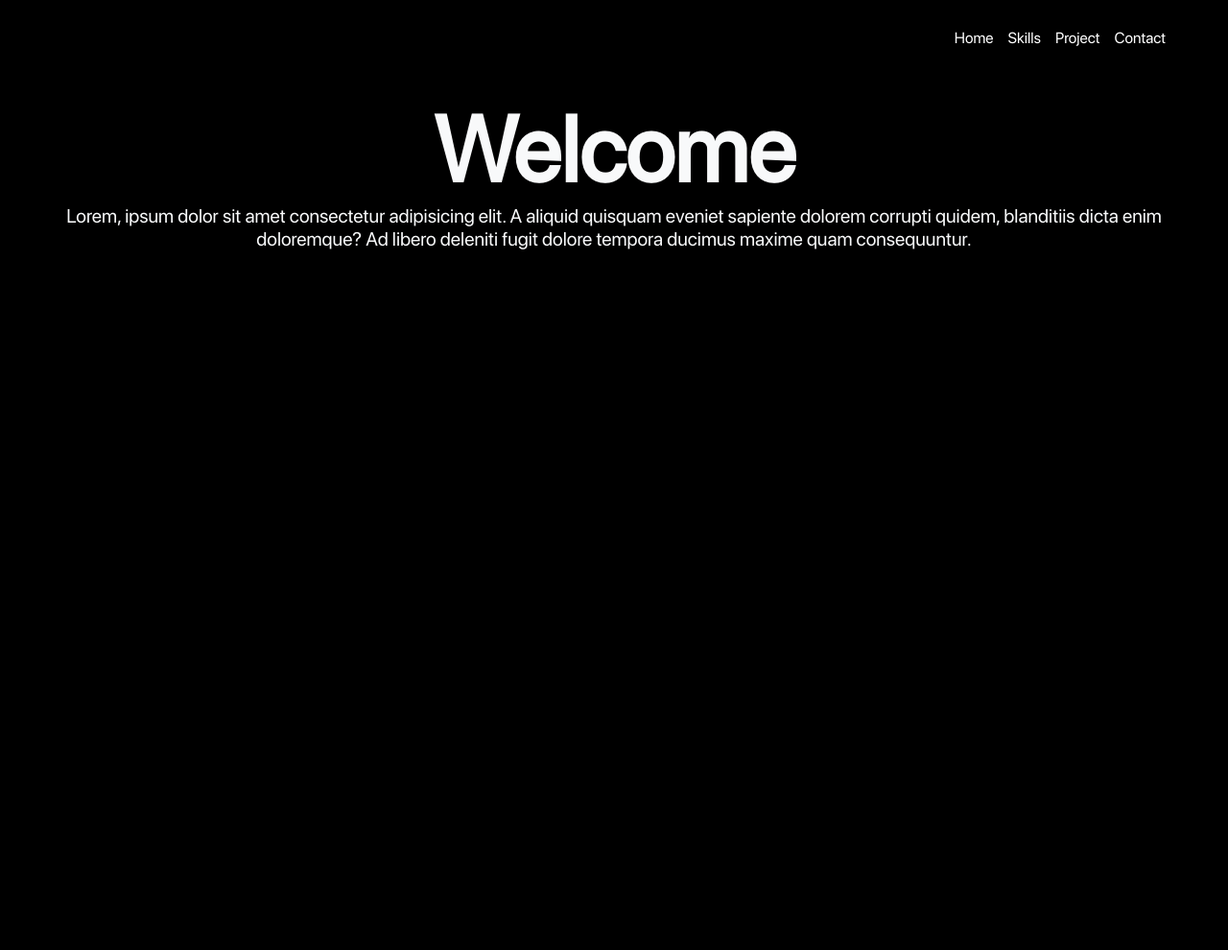
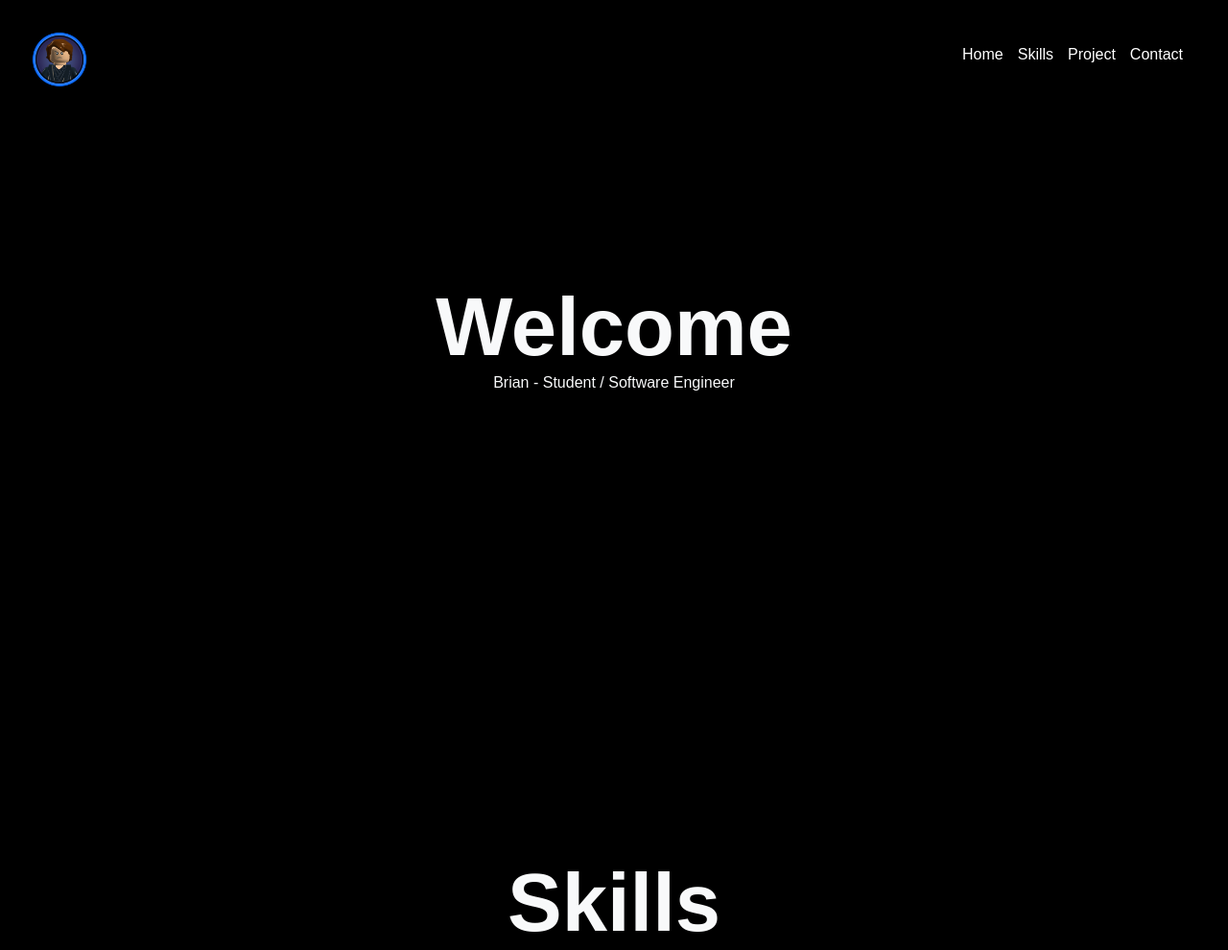
Before and after one commit to DevTythus/Website, a plain HTML site: page index.html in a window 1280 px wide. Shown: the whole page at 96% size. Before the commit the page ends 800 px from the top, so only its background shows below. Drawn offline with Linux system fonts and the light colour scheme.

Commit message:
Finished the navbar
Got a little stuck but I fixed what was holding me back.

```diff
--- a/index.html
+++ b/index.html
@@ -10,26 +10,35 @@
     <header class="header-wrap">
         <nav class="navbar">
             <div class="left-header">
-                <h1 class="name"></h1>
+                <img class="logo" src="/photos/anakin.png" alt="">
             </div>
             <div class="right-header">
                 <ul role="list" class="header-list">
-                    <li class="list-item"><a href="">Home</a></li>
-                    <li class="list-item"><a href="">Skills</a></li>
-                    <li class="list-item"><a href="">Project</a></li>
-                    <li class="list-item"><a href="">Contact</a></li>
+                    <li class="list-item"><a href="#">Home</a></li>
+                    <li class="list-item"><a href="#">Skills</a></li>
+                    <li class="list-item"><a href="#">Project</a></li>
+                    <li class="list-item"><a href="#">Contact</a></li>
                 </ul>
             </div>
         </nav>
     </header>
     <main>
-        <section class="about">
-            <h1 class="center about-welcome">Welcome</h1>
-            <p class="center about-text">Lorem, ipsum dolor sit amet consectetur adipisicing elit. A aliquid quisquam eveniet sapiente dolorem corrupti quidem, blanditiis dicta enim doloremque? Ad libero deleniti fugit dolore tempora ducimus maxime quam consequuntur.</p>
-        </section>
-        <section class="skills"></section>
-        <section class="projects"></section>
-        <section class="contact"></section>
+        <div class="container">
+            <section class="home">
+                <h1>Welcome</h1>
+                <p>Brian - Student / Software Engineer</p>
+            </section>
+        </div>
+        <div class="container">
+            <section class="skills">
+                <div class="left-skills">
+                    <h1>Skills</h1>
+                </div>
+                <div class="right-skills">
+
+                </div>
+            </section>
+        </div>
     </main>
 </body>
 </html>
--- a/style.css
+++ b/style.css
@@ -1,71 +1,79 @@
-@font-face {
-    font-family: SFDisplayPro;
-    src: url(/font/SFPRODISPLAYREGULAR.OTF);
-}
-
 * {
-    font-family: SFDisplayPro;
+    font-family: Arial, Helvetica, sans-serif;
     margin: 0;
 }
 
 body {
-    margin-left: 50px;
-    margin-right: 50px;
+    margin-left: 32px;
+    margin-right: 32px;
     background-color: black;
     color: #f8f9fa;
 }
 
 .logo {
-    height: 20px;
+    height: 60px;
+    width: auto;
+    vertical-align: middle;
 }
 
 a {
     color: white;
+    vertical-align: middle;
 }
 
 .navbar {
-    margin-top: 30px;
     display: flex;
     justify-content: space-between;
-    align-items: center;
-}
-
-.header-left {
-
-}
-
-.header-right {
-
+    vertical-align: middle;
+    margin-top: 32px;
 }
 
 .header-list {
     list-style-type: none;
     display: flex;
+    vertical-align: middle;
 }
 
 .list-item {
     margin-right: 15px;
+    font-size: 1rem;
+    vertical-align: middle;
+    margin-top: 15px;
 }
 
 .header-list a {
     text-decoration: none;
 }
 
-.about {
-
-    display: flexbox;
-    margin-top: 50px;
-    height: 500px;
+.container {
+    padding-top: 200px;
+    display: flex;
+    justify-content: center;
 }
 
-.center {
+.container h1 {
+    font-size: 85px;
     text-align: center;
 }
 
-.about-welcome {
-    font-size: 6em;
+.container p {
+    text-align: center;
+    width: 400px;
+    margin: auto;
 }
 
-.about-text {
-    font-size: 20px;
+.home {
+    margin: 0;
+    height: 50vh;
+    width: 100vw;
+
 }
+
+.section {
+    height: 50vh;
+    width: 100vw;
+}
+
+.skills {
+
+}
```
Also changed, not shown: photos/anakin.png (added).
